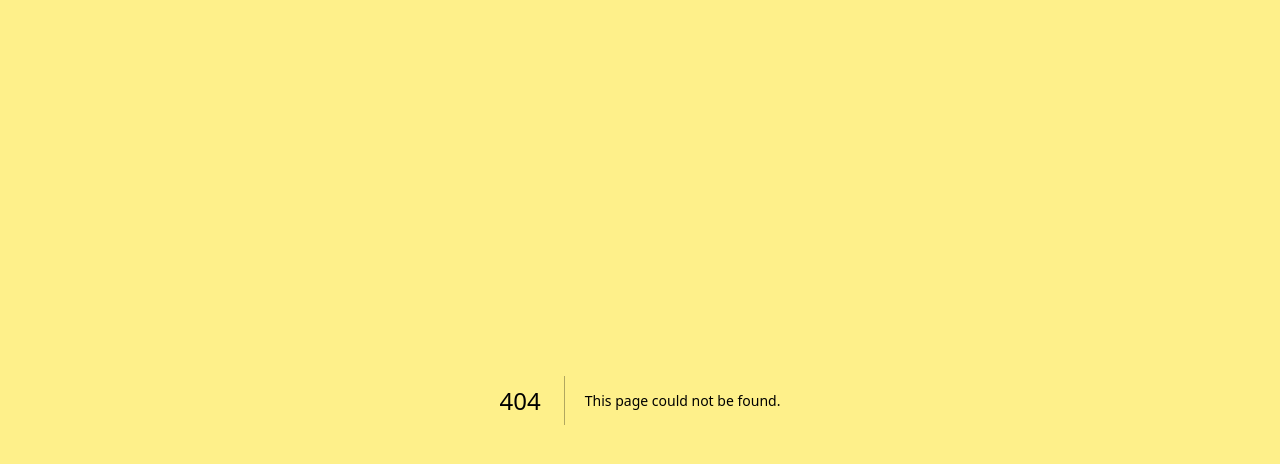
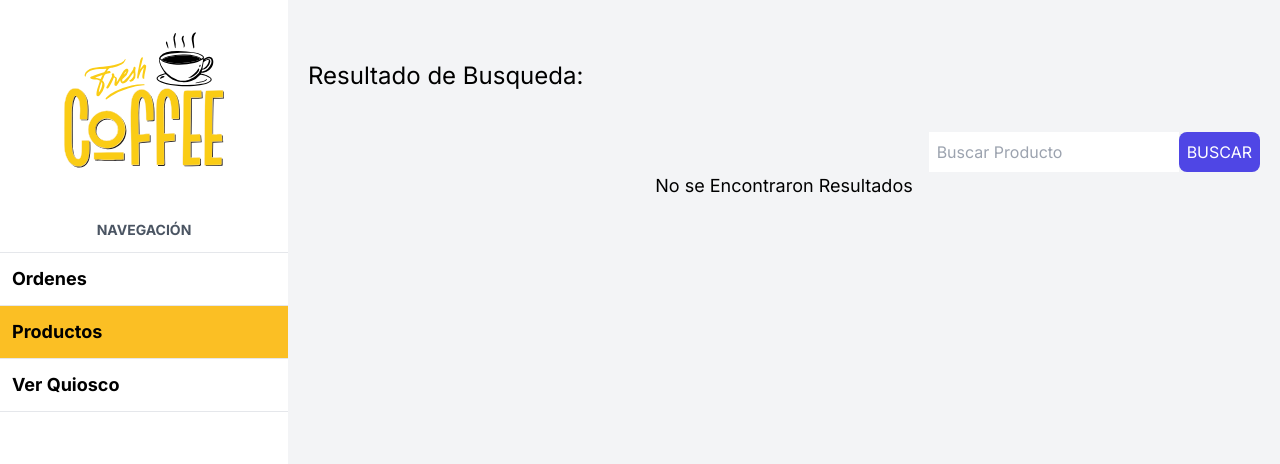
Before and after one commit to lenin123333/Quiosco, a Next.js app: page /admin/products/search in a window 1280 px wide. Before the commit this address had no page. Shown: the top 464 px of the page. Built offline with nearby package versions, Linux system fonts and the light colour scheme; no server answers; the database is empty.

Commit message:
modified:   app/admin/products/page.tsx 	new file:   app/admin/products/search/page.tsx 	new file:   components/products/ProductSearchForm.tsx 	modified:   components/products/ProductsPagination.tsx 	modified:   src/schema/index.ts

```diff
--- a/app/admin/products/page.tsx
+++ b/app/admin/products/page.tsx
@@ -1,15 +1,17 @@
+import ProductSearchForm from '@/components/products/ProductSearchForm'
 import ProductsPagination from '@/components/products/ProductsPagination'
 import ProductTable from '@/components/products/ProductTable'
 import Heading from '@/components/ui/Heading'
 import { prisma } from '@/src/lib/prisma'
+import Link from 'next/link'
 import { redirect } from 'next/navigation'
 import React from 'react'
 
-async function productCount(){
+async function productCount() {
   return await prisma.product.count()
 }
 
-async function getProducts(page:number,pageSize:number) {
+async function getProducts(page: number, pageSize: number) {
   const skip = (page - 1) * pageSize
   const products = await prisma.product.findMany({
     take: pageSize,
@@ -23,20 +25,30 @@ async function getProducts(page:number,pageSize:number) {
 export default async function ProductPage({ searchParams }: { searchParams: { page: string } }) {
   const page = +searchParams.page || 1
   const pageSize = 10
-
-  const productsData =  getProducts(page,pageSize)
-  const totalProductsData= productCount()
-  const[products,totalProducts]= await Promise.all([
+  if (page < 0) {
+    redirect('/admin/products')
+  }
+  const productsData = getProducts(page, pageSize)
+  const totalProductsData = productCount()
+  const [products, totalProducts] = await Promise.all([
     productsData,
     totalProductsData
   ])
-  const totalPages= Math.ceil(totalProducts/pageSize)
-  if(page>totalPages){
+  const totalPages = Math.ceil(totalProducts / pageSize)
+  if (page > totalPages) {
     redirect('/admin/products')
   }
   return (
     <>
       <Heading>Administrar Productos</Heading>
+      <div className=' flex flex-col gap-5 lg:flex-row lg:justify-between'>
+        <Link href={' /admin/products/new'}
+          className=' bg-amber-300 w-full lg:w-auto text-xl px-10 py-3 text-center font-bold cursor-pointer' >
+          Crear Producto
+        </Link>
+        <ProductSearchForm />
+      </div>
+
       <ProductTable
         products={products}
       />
--- /dev/null
+++ b/app/admin/products/search/page.tsx
@@ -0,0 +1,38 @@
+import ProductSearchForm from "@/components/products/ProductSearchForm";
+import ProductTable from "@/components/products/ProductTable";
+import Heading from "@/components/ui/Heading";
+import { products } from "@/prisma/data/products";
+import { prisma } from "@/src/lib/prisma";
+
+async function searchProduct(searchTerm: string) {
+
+  const products = await prisma.product.findMany({
+    where: {
+      name: {
+        contains: searchTerm,
+        mode: 'insensitive'
+      }
+    },
+    include: {
+      category: true
+    }
+  })
+  return products
+}
+
+export default async function page({ searchParams }: { searchParams: { search: string } }) {
+
+  const products = await searchProduct(searchParams.search)
+  return (
+    <>
+      <Heading>Resultado de Busqueda: {searchParams.search}</Heading>
+      <div className=' flex flex-col gap-5 lg:flex-row lg:justify-end'>
+        <ProductSearchForm />
+      </div>
+      {products.length?(
+ <ProductTable products={products} />
+      ):<p className=" text-center text-lg">No se Encontraron Resultados</p>}
+
+    </>
+  )
+}
--- /dev/null
+++ b/components/products/ProductSearchForm.tsx
@@ -0,0 +1,36 @@
+"use client"
+import { SearchSchema } from '@/src/schema'
+import { useRouter } from 'next/navigation'
+import React from 'react'
+import { toast } from 'react-toastify'
+
+export default function ProductSearchForm() {
+    const router= useRouter()
+    const handleSearchForm=(formData:FormData)=>{
+        const data={
+            search:formData.get('search')
+        }
+        const result= SearchSchema.safeParse(data)
+        if(!result.success){
+            result.error.issues.forEach(issue => {
+                toast.error(issue.message)
+            });
+            return
+        }
+
+        router.push(`/admin/products/search?search=${result.data.search}`)
+    }
+    return (
+        <form
+        action={handleSearchForm}
+        className=' flex items-center'>
+
+            <input type="text" placeholder='Buscar Producto'
+                className=' p-2 placeholder-gray-400 w-full'
+                name='search' />
+            <input type="submit" value="Buscar"
+                className=' bg-indigo-600 rounded-lg hover:bg-indigo-800 p-2 uppercase text-white cursor-pointer'
+            />
+        </form>
+    )
+}
--- a/components/products/ProductsPagination.tsx
+++ b/components/products/ProductsPagination.tsx
@@ -6,6 +6,8 @@ type ProductsPaginationProps = {
 }
 
 export default function ProductsPagination({ page, totalPages }: ProductsPaginationProps) {
+    const pages = Array.from({ length: totalPages }, (_, i) => i + 1)
+
     return (
         <nav className=" flex justify-center py-10">
             {page > 1 && (
@@ -13,6 +15,14 @@ export default function ProductsPagination({ page, totalPages }: ProductsPaginat
                     className=" bg-white px-4 py-2 text-sm text-gray-900 ring-1 ring-inset ring-gray-300 focus:z-20 focus:outline-offset-9"
                     href={`/admin/products?page=${page - 1}`} >&laquo;</Link>
             )}
+            {pages.map(currentPage => (
+                <Link
+                    key={currentPage}
+                    className={` ${page===currentPage && 'font-black' }
+                    bg-white px-4 py-2 text-sm text-gray-900 ring-1 ring-inset ring-gray-300 focus:z-20 focus:outline-offset-9
+                    `}
+                    href={`/admin/products?page=${currentPage}`} >{currentPage}</Link>
+            ))}
 
             {page < totalPages && (
                 <Link
--- a/src/schema/index.ts
+++ b/src/schema/index.ts
@@ -11,3 +11,7 @@ export const OrderSchema = z.object({
         subtotal: z.number()
     }))
 })
+
+export const SearchSchema = z.object({
+    search: z.string().trim().min(1, { message: 'La búsqueda no puede ir vacia' })
+})
```
